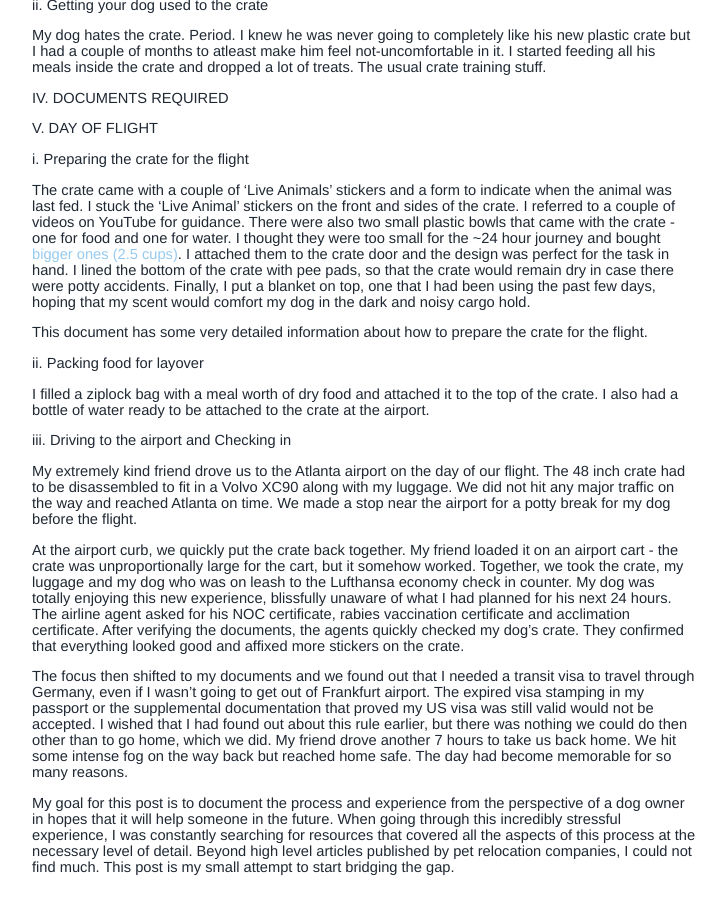
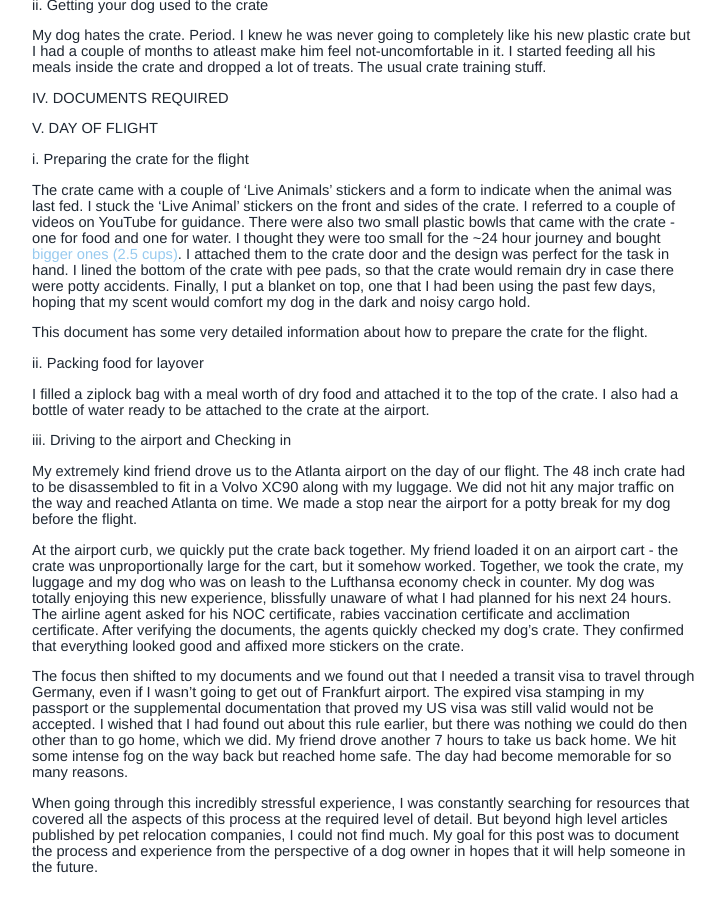
Before and after one commit to vaishnavisen/vaishnavisen.github.io, a Jekyll site: the page built from _posts/2023-03-02-flying-dog-internationally.md, in a window 1280 px wide and 900 px high, scrolled down 1261 px. Shown: the whole window, without its empty margins (276-1002 px from the left). Built offline with Jekyll 4.4.1, drawn with Linux system fonts in a browser that asks for light colours; nearby versions of some CDN libraries; some of the changed text lies outside the part shown.

Commit message:
Edit end section:

```diff
--- a/_posts/2023-03-02-flying-dog-internationally.md
+++ b/_posts/2023-03-02-flying-dog-internationally.md
@@ -66,4 +66,4 @@ At the airport curb, we quickly put the crate back together. My friend loaded it
 The focus then shifted to my documents and we found out that I needed a transit visa to travel through Germany, even if I wasn't going to get out of Frankfurt airport. The expired visa stamping in my passport or the supplemental documentation that proved my US visa was still valid would not be accepted. I wished that I had found out about this rule earlier, but there was nothing we could do then other than to go home, which we did. My friend drove another 7 hours to take us back home. We hit some intense fog on the way back but reached home safe. The day had become memorable for so many reasons.
 
 
-My goal for this post is to document the process and experience from the perspective of a dog owner in hopes that it will help someone in the future. When going through this incredibly stressful experience, I was constantly searching for resources that covered all the aspects of this process at the necessary level of detail. Beyond high level articles published by pet relocation companies, I could not find much. This post is my small attempt to start bridging the gap.
+When going through this incredibly stressful experience, I was constantly searching for resources that covered all the aspects of this process at the required level of detail. But beyond high level articles published by pet relocation companies, I could not find much. My goal for this post was to document the process and experience from the perspective of a dog owner in hopes that it will help someone in the future.
```
